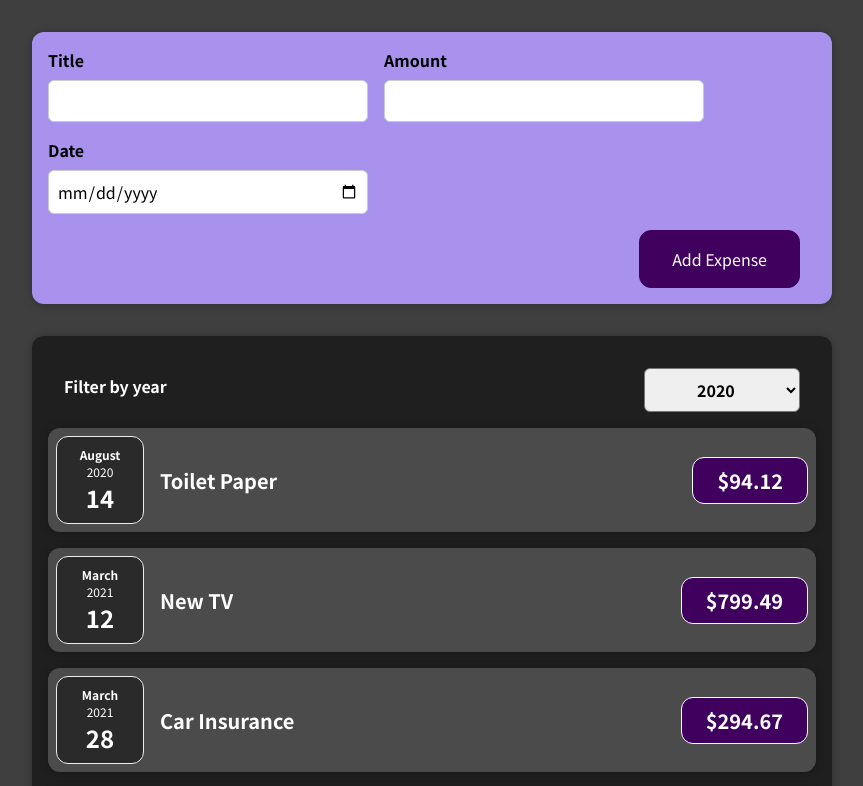
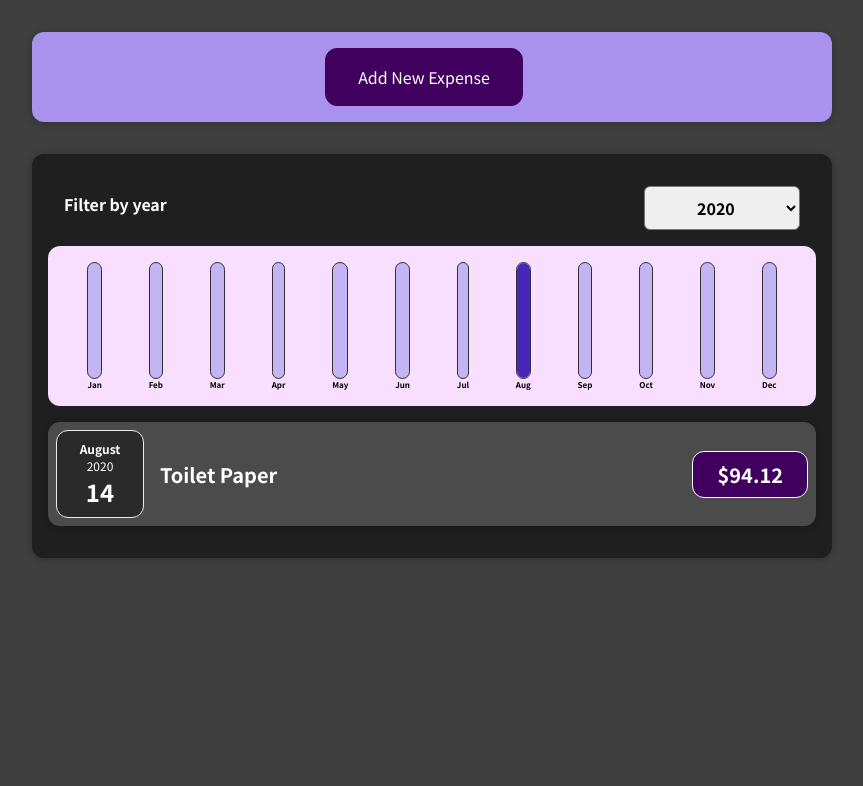
Before and after one commit to Pecorario/react-complete-guide, a React (Create React App) app: page / in a window 1280 px wide. Shown: the top 786 px of the page, without its empty margins (208-1071 px from the left). Built offline with nearby package versions, Linux system fonts and the light colour scheme.

Commit message:
finished section 5

```diff
--- a/src/App.js
+++ b/src/App.js
@@ -1,35 +1,45 @@
-import React from 'react';
+import React, { useState } from 'react';
 
 import NewExpense from './components/NewExpense/NewExpense';
 import Expenses from './components/Expenses/Expenses';
 
-const App = () => {
-  const expenses = [
+const DUMMY_EXPENSES = [
   {
     id: 'e1',
     title: 'Toilet Paper',
     amount: 94.12,
-      date: new Date(2020, 7, 14)
+    date: new Date(2020, 7, 14),
   },
   { id: 'e2', title: 'New TV', amount: 799.49, date: new Date(2021, 2, 12) },
   {
     id: 'e3',
     title: 'Car Insurance',
     amount: 294.67,
-      date: new Date(2021, 2, 28)
+    date: new Date(2021, 2, 28),
   },
   {
     id: 'e4',
     title: 'New Desk (Wooden)',
     amount: 450,
-      date: new Date(2021, 5, 12)
-    }
+    date: new Date(2021, 5, 12),
+  },
 ];
 
-  const addExpenseHandler = expense => {
-    console.log('In App.js');
-    console.log(expense);
+const App = () => {
+  const [expenses, setExpenses] = useState(DUMMY_EXPENSES);
+
+  const addExpenseHandler = (expense) => {
+    setExpenses((prevExpenses) => {
+      return [expense, ...prevExpenses];
+    });
   };
+
+  // return React.createElement(
+  //   'div',
+  //   {},
+  //   React.createElement('h2', {}, "Let's get started!"),
+  //   React.createElement(Expenses, { items: expenses })
+  // );
 
   return (
     <div>
--- /dev/null
+++ b/src/components/Chart/Chart.css
@@ -0,0 +1,9 @@
+.chart {
+  padding: 1rem;
+  border-radius: 12px;
+  background-color: #f8dfff;
+  text-align: center;
+  display: flex;
+  justify-content: space-around;
+  height: 10rem;
+}
--- /dev/null
+++ b/src/components/Chart/Chart.js
@@ -0,0 +1,24 @@
+import React from 'react';
+
+import ChartBar from './ChartBar';
+import './Chart.css';
+
+const Chart = (props) => {
+  const dataPointValues = props.dataPoints.map(dataPoint => dataPoint.value);
+  const totalMaximum = Math.max(...dataPointValues);
+
+  return (
+    <div className='chart'>
+      {props.dataPoints.map((dataPoint) => (
+        <ChartBar
+          key={dataPoint.label}
+          value={dataPoint.value}
+          maxValue={totalMaximum}
+          label={dataPoint.label}
+        />
+      ))}
+    </div>
+  );
+};
+
+export default Chart;
--- /dev/null
+++ b/src/components/Chart/ChartBar.css
@@ -0,0 +1,30 @@
+.chart-bar {
+  height: 100%;
+  display: flex;
+  flex-direction: column;
+  align-items: center;
+}
+
+.chart-bar__inner {
+  height: 100%;
+  width: 100%;
+  border: 1px solid #313131;
+  border-radius: 12px;
+  background-color: #c3b4f3;
+  overflow: hidden;
+  display: flex;
+  flex-direction: column;
+  justify-content: flex-end;
+}
+
+.chart-bar__fill {
+  background-color: #4826b9;
+  width: 100%;
+  transition: all 0.3s ease-out;
+}
+
+.chart-bar__label {
+  font-weight: bold;
+  font-size: 0.5rem;
+  text-align: center;
+}
--- /dev/null
+++ b/src/components/Chart/ChartBar.js
@@ -0,0 +1,25 @@
+import React from 'react';
+
+import './ChartBar.css';
+
+const ChartBar = (props) => {
+  let barFillHeight = '0%';
+
+  if (props.maxValue > 0) {
+    barFillHeight = Math.round((props.value / props.maxValue) * 100) + '%';
+  }
+
+  return (
+    <div className='chart-bar'>
+      <div className='chart-bar__inner'>
+        <div
+          className='chart-bar__fill'
+          style={{ height: barFillHeight }}
+        ></div>
+      </div>
+      <div className='chart-bar__label'>{props.label}</div>
+    </div>
+  );
+};
+
+export default ChartBar;
--- a/src/components/Expenses/ExpenseItem.js
+++ b/src/components/Expenses/ExpenseItem.js
@@ -6,6 +6,7 @@
 
 const ExpenseItem = (props) => {
   return (
+    <li>
       <Card className='expense-item'>
         <ExpenseDate date={props.date} />
         <div className='expense-item__description'>
@@ -13,7 +14,8 @@
           <div className='expense-item__price'>${props.amount}</div>
         </div>
       </Card>
+    </li>
   );
-}
+};
 
 export default ExpenseItem;
--- a/src/components/Expenses/Expenses.js
+++ b/src/components/Expenses/Expenses.js
@@ -1,33 +1,31 @@
 import React, { useState } from 'react';
 
-import ExpenseItem from './ExpenseItem';
 import Card from '../UI/Card';
 import ExpensesFilter from './ExpensesFilter';
+import ExpensesList from './ExpensesList';
+import ExpensesChart from './ExpensesChart';
 import './Expenses.css';
 
-const Expenses = props => {
+const Expenses = (props) => {
   const [filteredYear, setFilteredYear] = useState('2020');
 
-  const filterChangeHandler = selectedYear => {
+  const filterChangeHandler = (selectedYear) => {
     setFilteredYear(selectedYear);
   };
 
+  const filteredExpenses = props.items.filter((expense) => {
+    return expense.date.getFullYear().toString() === filteredYear;
+  });
+
   return (
     <div>
-      <Card className="expenses">
+      <Card className='expenses'>
         <ExpensesFilter
           selected={filteredYear}
           onChangeFilter={filterChangeHandler}
         />
-        {props.items.map(item => {
-          return (
-            <ExpenseItem
-              title={item.title}
-              amount={item.amount}
-              date={item.date}
-            />
-          );
-        })}
+        <ExpensesChart expenses={filteredExpenses} />
+        <ExpensesList items={filteredExpenses} />
       </Card>
     </div>
   );
--- /dev/null
+++ b/src/components/Expenses/ExpensesChart.js
@@ -0,0 +1,29 @@
+import React from 'react';
+
+import Chart from '../Chart/Chart';
+
+const ExpensesChart = (props) => {
+  const chartDataPoints = [
+    { label: 'Jan', value: 0 },
+    { label: 'Feb', value: 0 },
+    { label: 'Mar', value: 0 },
+    { label: 'Apr', value: 0 },
+    { label: 'May', value: 0 },
+    { label: 'Jun', value: 0 },
+    { label: 'Jul', value: 0 },
+    { label: 'Aug', value: 0 },
+    { label: 'Sep', value: 0 },
+    { label: 'Oct', value: 0 },
+    { label: 'Nov', value: 0 },
+    { label: 'Dec', value: 0 },
+  ];
+
+  for (const expense of props.expenses) {
+    const expenseMonth = expense.date.getMonth(); // starting at 0 => January => 0
+    chartDataPoints[expenseMonth].value += expense.amount;
+  }
+
+  return <Chart dataPoints={chartDataPoints} />;
+};
+
+export default ExpensesChart;
--- /dev/null
+++ b/src/components/Expenses/ExpensesList.css
@@ -0,0 +1,9 @@
+.expenses-list {
+  list-style: none;
+  padding: 0;
+}
+
+.expenses-list__fallback {
+  color: white;
+  text-align: center;
+}
--- /dev/null
+++ b/src/components/Expenses/ExpensesList.js
@@ -0,0 +1,25 @@
+import React from 'react';
+
+import ExpenseItem from './ExpenseItem';
+import './ExpensesList.css';
+
+const ExpensesList = (props) => {
+  if (props.items.length === 0) {
+    return <h2 className='expenses-list__fallback'>Found no expenses.</h2>;
+  }
+
+  return (
+    <ul className='expenses-list'>
+      {props.items.map((expense) => (
+        <ExpenseItem
+          key={expense.id}
+          title={expense.title}
+          amount={expense.amount}
+          date={expense.date}
+        />
+      ))}
+    </ul>
+  );
+};
+
+export default ExpensesList;
--- a/src/components/NewExpense/ExpenseForm.js
+++ b/src/components/NewExpense/ExpenseForm.js
@@ -87,6 +87,7 @@
         </div>
       </div>
       <div className='new-expense__actions'>
+        <button type="button" onClick={props.onCancel}>Cancel</button>
         <button type='submit'>Add Expense</button>
       </div>
     </form>
--- a/src/components/NewExpense/NewExpense.js
+++ b/src/components/NewExpense/NewExpense.js
@@ -1,20 +1,39 @@
-import React from 'react';
+import React, { useState } from 'react';
 
 import ExpenseForm from './ExpenseForm';
 import './NewExpense.css';
 
 const NewExpense = (props) => {
+  const [isEditing, setIsEditing] = useState(false);
+
   const saveExpenseDataHandler = (enteredExpenseData) => {
     const expenseData = {
       ...enteredExpenseData,
-      id: Math.random().toString()
+      id: Math.random().toString(),
     };
     props.onAddExpense(expenseData);
+    setIsEditing(false);
+  };
+
+  const startEditingHandler = () => {
+    setIsEditing(true);
+  };
+
+  const stopEditingHandler = () => {
+    setIsEditing(false);
   };
 
   return (
     <div className='new-expense'>
-      <ExpenseForm onSaveExpenseData={saveExpenseDataHandler} />
+      {!isEditing && (
+        <button onClick={startEditingHandler}>Add New Expense</button>
+      )}
+      {isEditing && (
+        <ExpenseForm
+          onSaveExpenseData={saveExpenseDataHandler}
+          onCancel={stopEditingHandler}
+        />
+      )}
     </div>
   );
 };
```
Also changed, not shown: 1 other file (tests, documents, lock files or other folders). Lines whose indentation alone changed are shown as unchanged.
